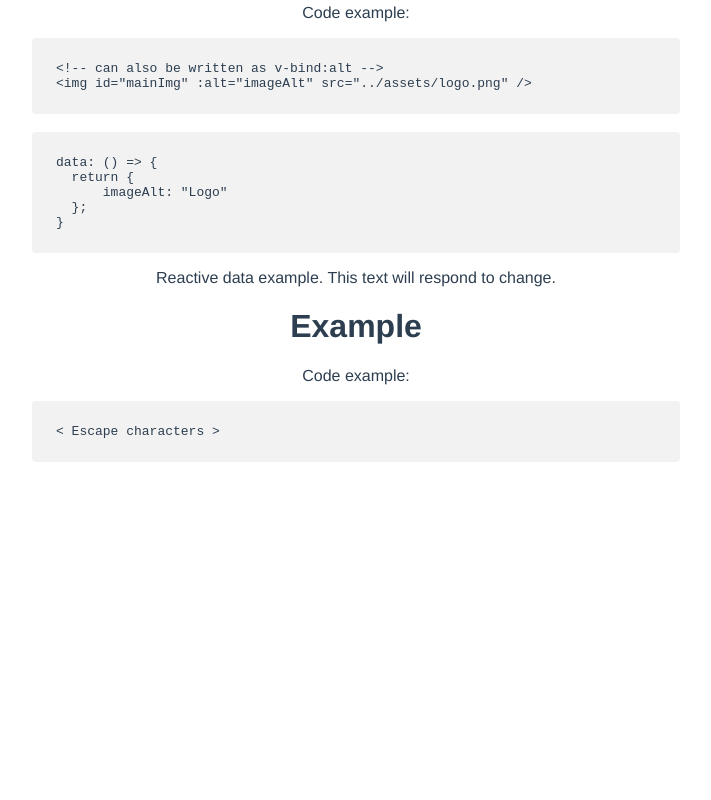
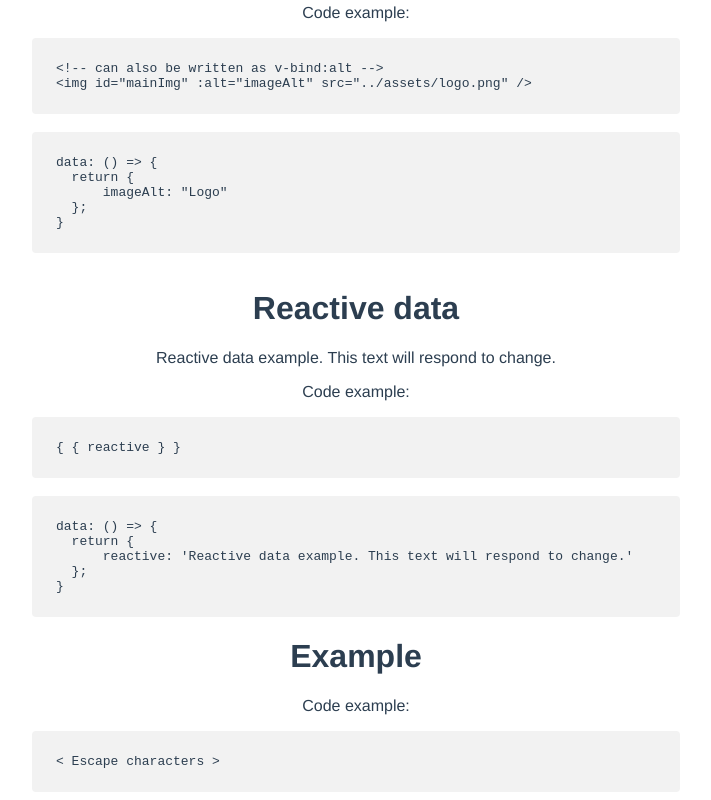
Before and after one commit to danielleklaasen/vue-app, a Vue app: page / in a window 1280 px wide. Shown: the part 1163-1963 px from the top of the page, without its empty margins (284-995 px from the left). Before the commit the page ends 1633 px from the top, so only its background shows below. Built offline with nearby package versions, Linux system fonts and the light colour scheme.

Commit message:
Update ReactiveData.vue

```diff
--- a/src/components/ReactiveData.vue
+++ b/src/components/ReactiveData.vue
@@ -1,7 +1,23 @@
 <template>
-  <div class="hello">
-    <!-- Reactive Data -->
+  <div class="reactive-data">
+    <h1>Reactive data</h1>
     {{ reactive }}
+    <p>Code example:</p>
+    <pre>
+      <code>
+&#123; &#123; reactive &#125; &#125;
+      </code>
+    </pre>
+    <br/>
+    <pre>
+      <code>
+data: () => {
+  return {
+      reactive: 'Reactive data example. This text will respond to change.'
+  };
+}
+      </code>
+      </pre>
   </div>
 </template>
 
```
